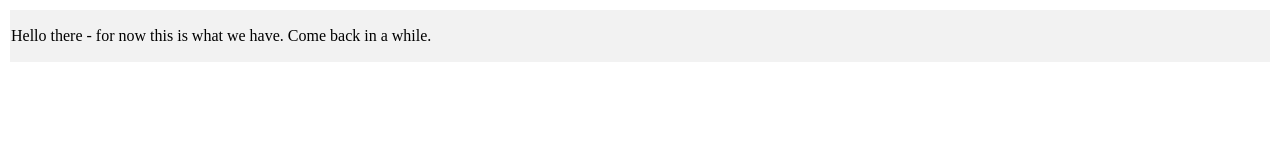
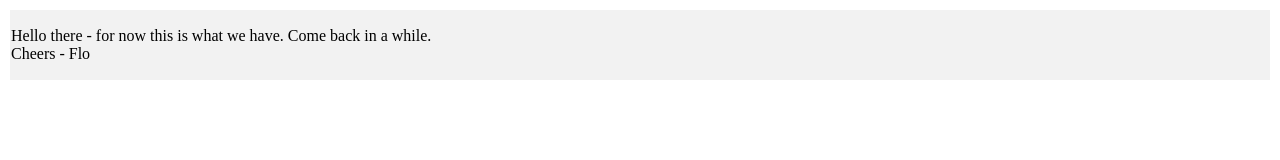
Before and after one commit to unospazio/beeyrown, a plain HTML site: page index.html in a window 1280 px wide. Drawn offline with Linux system fonts and the light colour scheme.

Commit message:
Update index.html
Added name

```diff
--- a/index.html
+++ b/index.html
@@ -12,7 +12,8 @@
 		<tr bgcolor="f2f2f2">
 			<td>
 				<p>
-					<font> Hello there - for now this is what we have. Come back in a while. </font>
+					<font> Hello there - for now this is what we have. Come back in a while. <br>
+					Cheers - Flo</font>
 				</p>
 			</td>
 		</tr>
```
